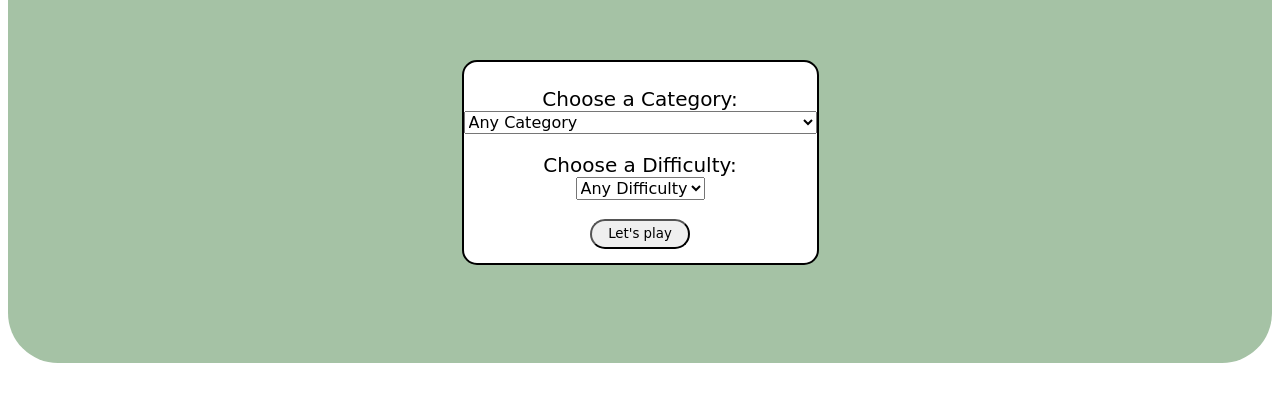
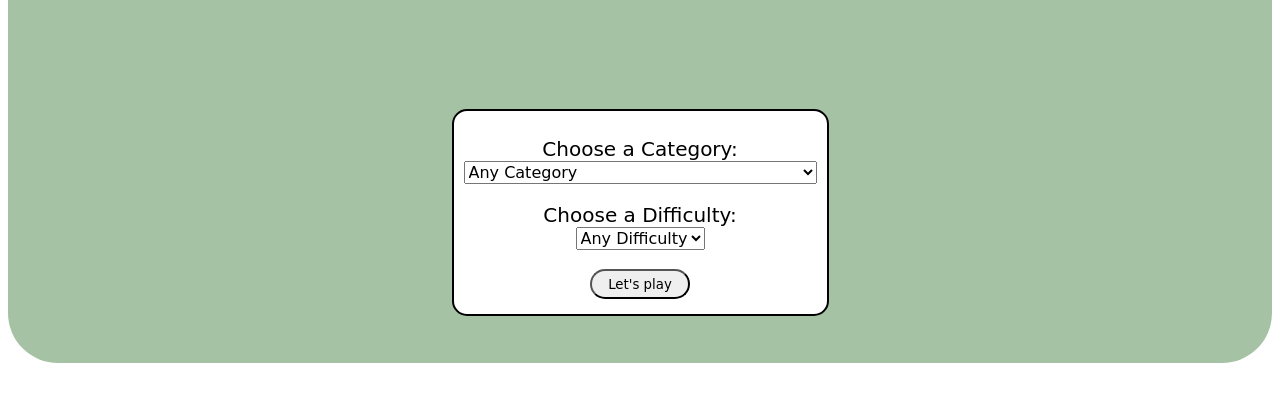
Before and after one commit to vancerweston/TrivaGame, a plain HTML site: page index.html in a window 1280 px wide. Shown: the part 288-690 px from the top of the page. Drawn offline with Linux system fonts and the light colour scheme; a web font is replaced by a local one.

Commit message:
fixed some margin and padding in the form in index.html

```diff
--- a/style.css
+++ b/style.css
@@ -59,7 +59,7 @@ h2 {
 form {
 	grid-column-start: 2;
 	grid-column-end: 4;
-	grid-row-start: 3;
+	grid-row-start: 4;
 	grid-row-end: 7;
 	background-color: white;
     margin: auto auto auto auto;
@@ -78,6 +78,7 @@ form {
 
 #category, #diff {
 	font-size: 16px;
+	margin: 0 10px 0 10px;
 }
 
 #submit {
```
